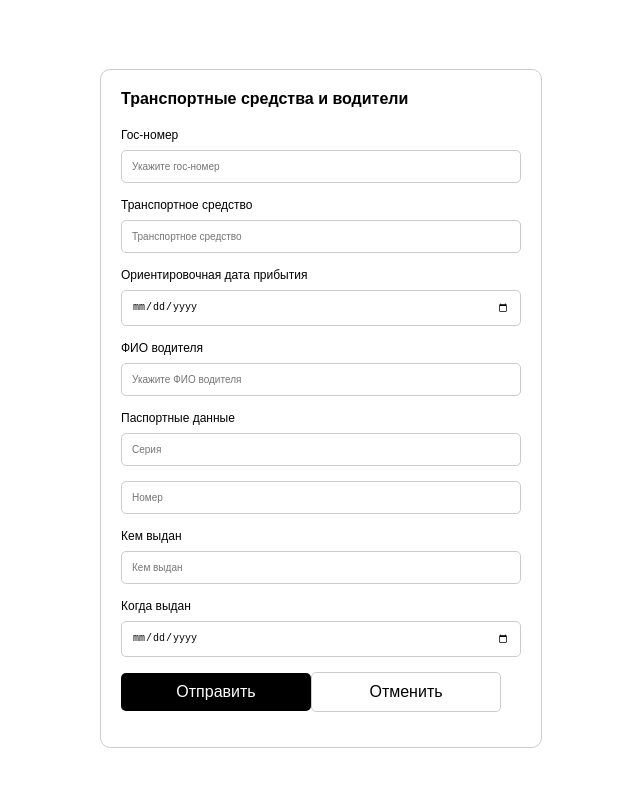
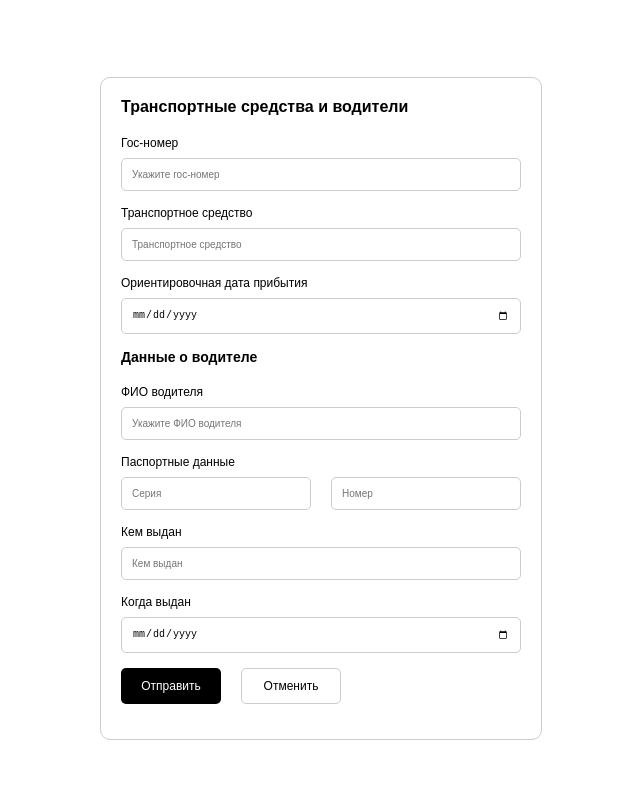
Before and after one commit to artog1809/ts-n-drivers, a React (Vite) app: page / in a window 1280 px wide. Shown: the top 786 px of the page, without its empty margins (327-967 px from the left). Built offline with nearby package versions, Linux system fonts and the light colour scheme; the HTML template or start-up script is replaced by a standard one.

Commit message:
исправлены стили

```diff
--- a/src/cmp/form/form.module.css
+++ b/src/cmp/form/form.module.css
@@ -27,11 +27,12 @@ form {
 
   button {
     display: inline-block;
-    width: calc(50% - 10px);
+    width: 50%;
+    max-width: 100px;
     padding: 10px;
     border: none;
     border-radius: 5px;
-    font-size: 16px;
+    font-size: 12px;
     cursor: pointer;
   }
 
@@ -55,3 +56,20 @@ form {
     font-weight: bold;
     padding-bottom: 20px;
   }
+
+  .info {
+    font-weight: bold;
+    font-size: 14px;
+    padding-bottom: 20px;
+  }
+
+  .pass {
+    display: flex;
+    flex-direction: row;
+    gap: 20px;
+  }
+
+  .btns {
+    display: flex;
+    gap: 20px;
+  }
--- a/src/cmp/form/index.jsx
+++ b/src/cmp/form/index.jsx
@@ -49,6 +49,8 @@ const Form = () => {
           required
         />
       </div>
+      <div className={styles.driver}>
+        <div className={styles.info}>Данные о водителе</div>
         <div>
           <label>ФИО водителя</label>
           <input
@@ -61,7 +63,7 @@ const Form = () => {
         </div>
         <div>
             <label>Паспортные данные</label>
-        <div>
+              <div className={styles.pass}>
                 <InputMask
                   type='text'
                   mask="9999"
@@ -101,12 +103,16 @@ const Form = () => {
             required
           />
         </div>
+      </div>
+      <div className={styles.btns}>
         <button type="submit">
           Отправить
         </button>
         <button type="button" onClick={() => window.location.reload()}>
           Отменить
         </button>
+      </div>
+
     </form>
   );
 };
```
Lines whose indentation alone changed are shown as unchanged.
